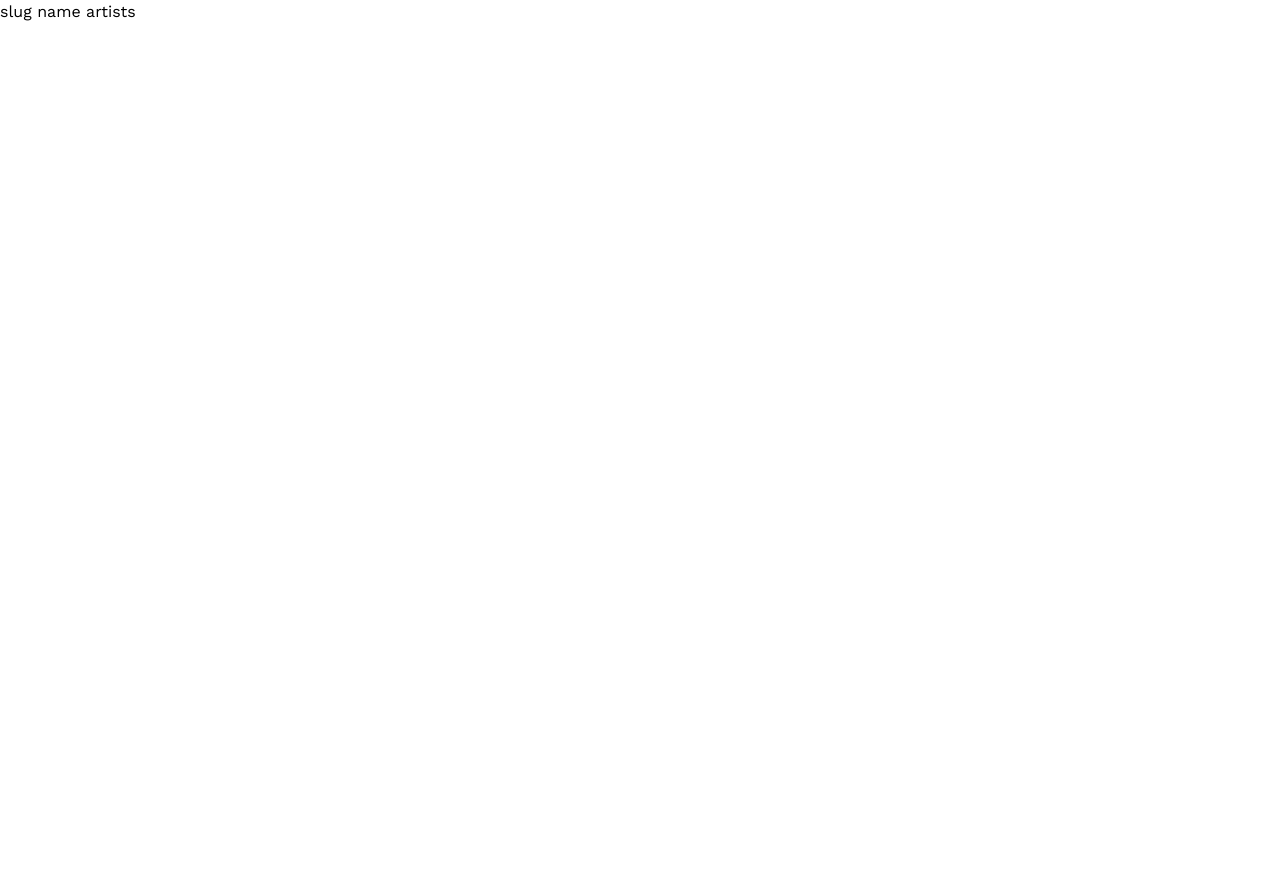
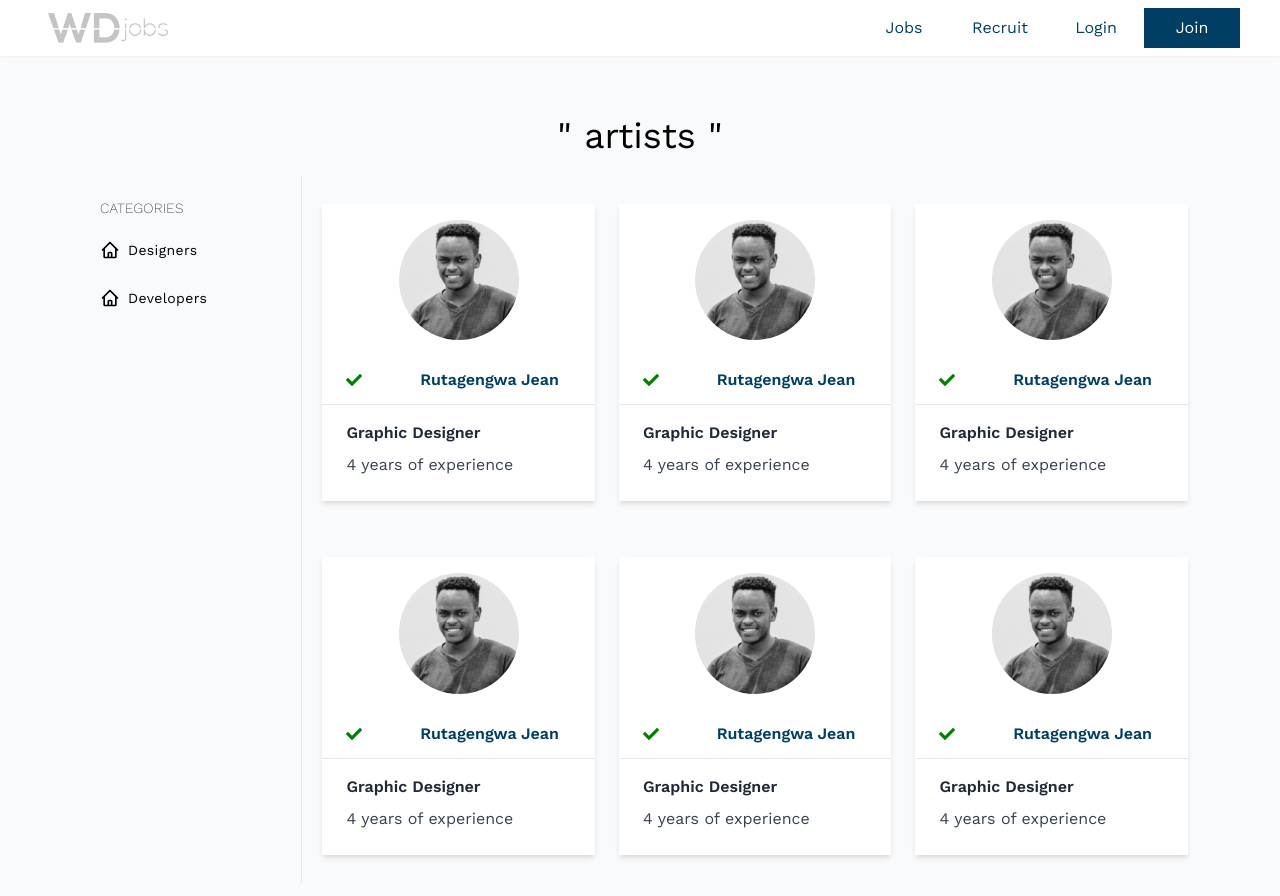
Before and after one commit to EDMONDGIHOZO/dwjobs-web, a React (Create React App) app: page /category/artists in a window 1280 px wide. Shown: the top 896 px of the page. Before the commit the page ends 800 px from the top, so only its background shows below. Built offline with nearby package versions, Linux system fonts and the light colour scheme.

Commit message:
single category page

```diff
--- a/package.json
+++ b/package.json
@@ -4,6 +4,9 @@
   "private": true,
   "dependencies": {
     "@craco/craco": "^6.1.2",
+    "@fortawesome/fontawesome-svg-core": "^1.2.35",
+    "@fortawesome/free-solid-svg-icons": "^5.15.3",
+    "@fortawesome/react-fontawesome": "^0.1.14",
     "@testing-library/jest-dom": "^5.11.4",
     "@testing-library/react": "^11.1.0",
     "@testing-library/user-event": "^12.1.10",
--- a/public/index.html
+++ b/public/index.html
@@ -24,7 +24,7 @@
       work correctly both with client-side routing and a non-root public URL.
       Learn how to configure a non-root public URL by running `npm run build`.
     -->
-  <title>DWJOBS BOARD</title>
+  <title>Hire or Get Hired!</title>
 </head>
 
 <body>
--- a/src/components/Headers/Header.jsx
+++ b/src/components/Headers/Header.jsx
@@ -1,6 +1,7 @@
 import React from "react";
 import logo from "@/assets/images/logo.png";
 import Rfb from "../buttons/rfb";
+import { Link } from "react-router-dom";
 
 const Header = () => {
   return (
@@ -9,7 +10,9 @@ const Header = () => {
         <div className="md:flex items-center justify-between py-2 px-8 md:px-12">
           <div className="flex justify-between items-center">
             <div className="text-2xl font-bold text-white md:text-3xl">
-              <img src={logo} alt="DWJOBS" width="120px" />
+              <Link to={"/"}>
+                <img src={logo} alt="DWJOBS" width="120px" />
+              </Link>
             </div>
             <div className="md:hidden">
               <button
--- a/src/components/Wrapper/index.jsx
+++ b/src/components/Wrapper/index.jsx
@@ -7,9 +7,9 @@ class Wrapper extends Component {
   render() {
     return (
       <>
-        <main className="bg-white relative h-full overflow-hidden">
+        <main className="bg-gray-50 relative h-full overflow-hidden">
           <Header />
-          <div className="w-full flex self-start my-8 px-20">
+          <div className="w-full flex self-start my-8 md:px-20">
             {this.props.children}
           </div>
         </main>
--- /dev/null
+++ b/src/components/card/profileCard.jsx
@@ -0,0 +1,30 @@
+import React from "react";
+import profile from "@/assets/images/profile.jpg";
+import { FontAwesomeIcon } from "@fortawesome/react-fontawesome";
+import { faCheck } from "@fortawesome/free-solid-svg-icons";
+
+const ProfileCard = (props) => {
+  return (
+    <div className="max-w-sm bg-white shadow-md  overflow-hidden my-4">
+      <div className="image-container p-4 flex align-center justify-center">
+        <img
+          src={profile}
+          alt="profile"
+          className="relative bg-center bg-no-repeat bg-cover w-2/4 rounded-full"
+        />
+      </div>
+      <div className="status flex items-center px-6 py-3 justify-between border-b">
+        <FontAwesomeIcon icon={faCheck} color="green" size="1x" />
+        <h1 className="mx-3 text-primary font-semibold">Rutagengwa Jean</h1>
+      </div>
+      <div className="details py-4 px-6">
+        <h1 className="font-semibold text-1xl text-gray-800">
+          Graphic Designer
+        </h1>
+        <p className="py-2 text-gray-700">4 years of experience</p>
+      </div>
+    </div>
+  );
+};
+
+export default ProfileCard;
--- /dev/null
+++ b/src/components/sideBar/index.js
@@ -0,0 +1,74 @@
+import React from "react";
+
+const SideBar = () => {
+  return (
+    <div className="sidebar">
+      <div className="overflow-y-auto overflow-x-hidden flex flex-col justify-between flex-grow">
+        <ul className="flex flex-col py-4 space-y-1">
+          <li className="px-5 hidden md:block">
+            <div className="flex flex-row items-center h-8">
+              <div className="text-sm font-light tracking-wide text-center uppercase">
+                Categories
+              </div>
+            </div>
+          </li>
+
+          <li>
+            <a
+              href="/"
+              className="relative flex flex-row items-center h-11 focus:outline-none dark:hover:bg-gray-600 text-white-600 hover:text-white-800 border-l-4 border-transparent hover:border-secondary dark:hover:border-gray-800 pr-6"
+            >
+              <span className="inline-flex justify-center items-center ml-4">
+                <svg
+                  className="w-5 h-5"
+                  fill="none"
+                  stroke="currentColor"
+                  viewBox="0 0 24 24"
+                  xmlns="http://www.w3.org/2000/svg"
+                >
+                  <path
+                    stroke-linecap="round"
+                    stroke-linejoin="round"
+                    stroke-width="2"
+                    d="M3 12l2-2m0 0l7-7 7 7M5 10v10a1 1 0 001 1h3m10-11l2 2m-2-2v10a1 1 0 01-1 1h-3m-6 0a1 1 0 001-1v-4a1 1 0 011-1h2a1 1 0 011 1v4a1 1 0 001 1m-6 0h6"
+                  ></path>
+                </svg>
+              </span>
+              <span className="ml-2 text-sm tracking-wide truncate">
+                Designers
+              </span>
+            </a>
+          </li>
+          <li>
+            <a
+              href="/"
+              className="relative flex flex-row items-center h-11 focus:outline-none dark:hover:bg-gray-600 text-white-600 hover:text-white-800 border-l-4 border-transparent hover:border-secondary dark:hover:border-gray-800 pr-6"
+            >
+              <span className="inline-flex justify-center items-center ml-4">
+                <svg
+                  className="w-5 h-5"
+                  fill="none"
+                  stroke="currentColor"
+                  viewBox="0 0 24 24"
+                  xmlns="http://www.w3.org/2000/svg"
+                >
+                  <path
+                    stroke-linecap="round"
+                    stroke-linejoin="round"
+                    stroke-width="2"
+                    d="M3 12l2-2m0 0l7-7 7 7M5 10v10a1 1 0 001 1h3m10-11l2 2m-2-2v10a1 1 0 01-1 1h-3m-6 0a1 1 0 001-1v-4a1 1 0 011-1h2a1 1 0 011 1v4a1 1 0 001 1m-6 0h6"
+                  ></path>
+                </svg>
+              </span>
+              <span className="ml-2 text-sm tracking-wide truncate">
+                Developers
+              </span>
+            </a>
+          </li>
+        </ul>
+      </div>
+    </div>
+  );
+};
+
+export default SideBar;
--- a/src/pages/Category/index.jsx
+++ b/src/pages/Category/index.jsx
@@ -1,10 +1,35 @@
+import ProfileCard from "@/components/card/profileCard.jsx";
+import SideBar from "@/components/sideBar";
+import Wrapper from "@/components/Wrapper";
 import React from "react";
 import { useParams } from "react-router";
 
 const Category = () => {
   const { slug } = useParams();
 
-  return <h1> slug name {slug} </h1>;
+  return (
+    <Wrapper>
+      <section>
+        <h2 className="text-4xl text-center md:m-5"> " {slug} "</h2>
+        <div className="md:flex">
+          <div className=" md:w-1/5 border-r md:mr-2">
+            <SideBar />
+          </div>
+          <div className="md:w-4/5">
+            {/* members cards */}
+            <div className="md:grid grid-cols-3  p-3 gap-6 overscroll-y-contain">
+              <ProfileCard slug={slug} />
+              <ProfileCard slug={slug} />
+              <ProfileCard slug={slug} />
+              <ProfileCard slug={slug} />
+              <ProfileCard slug={slug} />
+              <ProfileCard slug={slug} />
+            </div>
+          </div>
+        </div>
+      </section>
+    </Wrapper>
+  );
 };
 
 export default Category;
```
Also changed, not shown: src/assets/images/profile.jpg (added), 1 other file (tests, documents, lock files or other folders).
